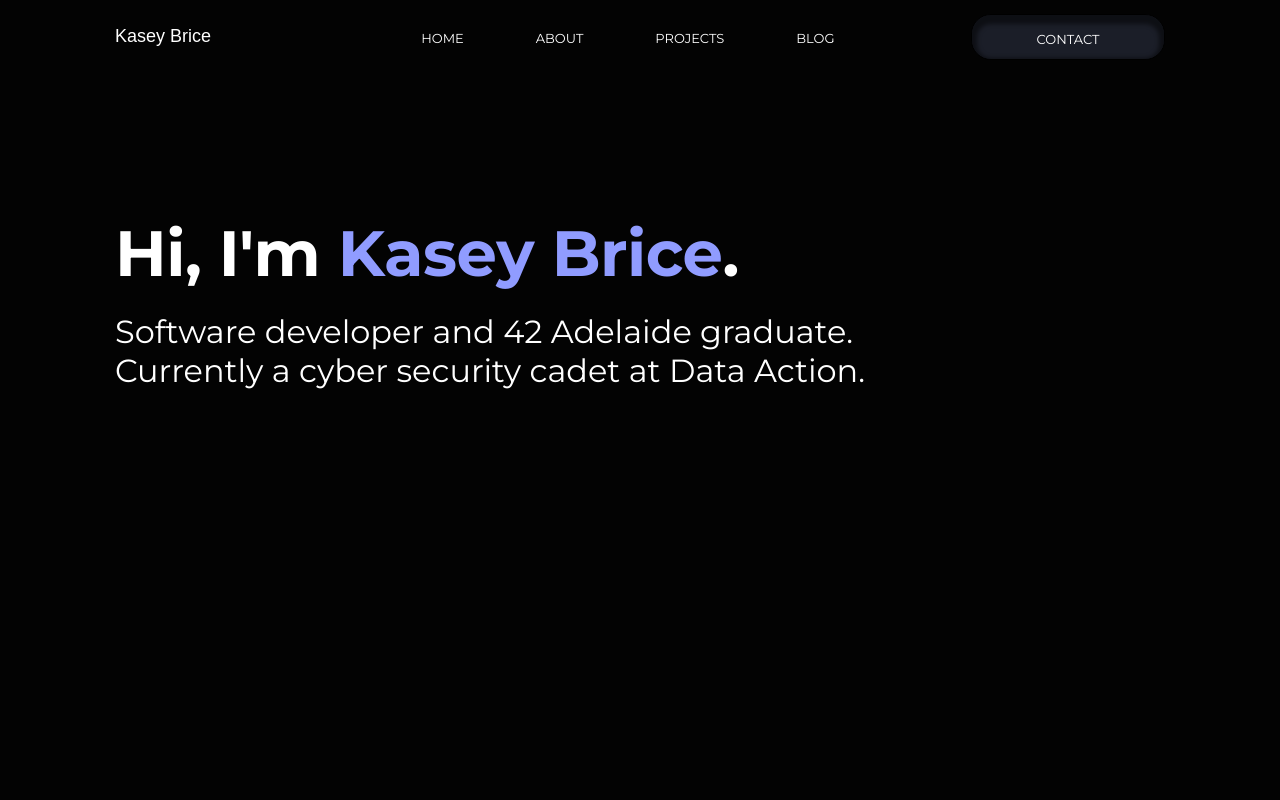
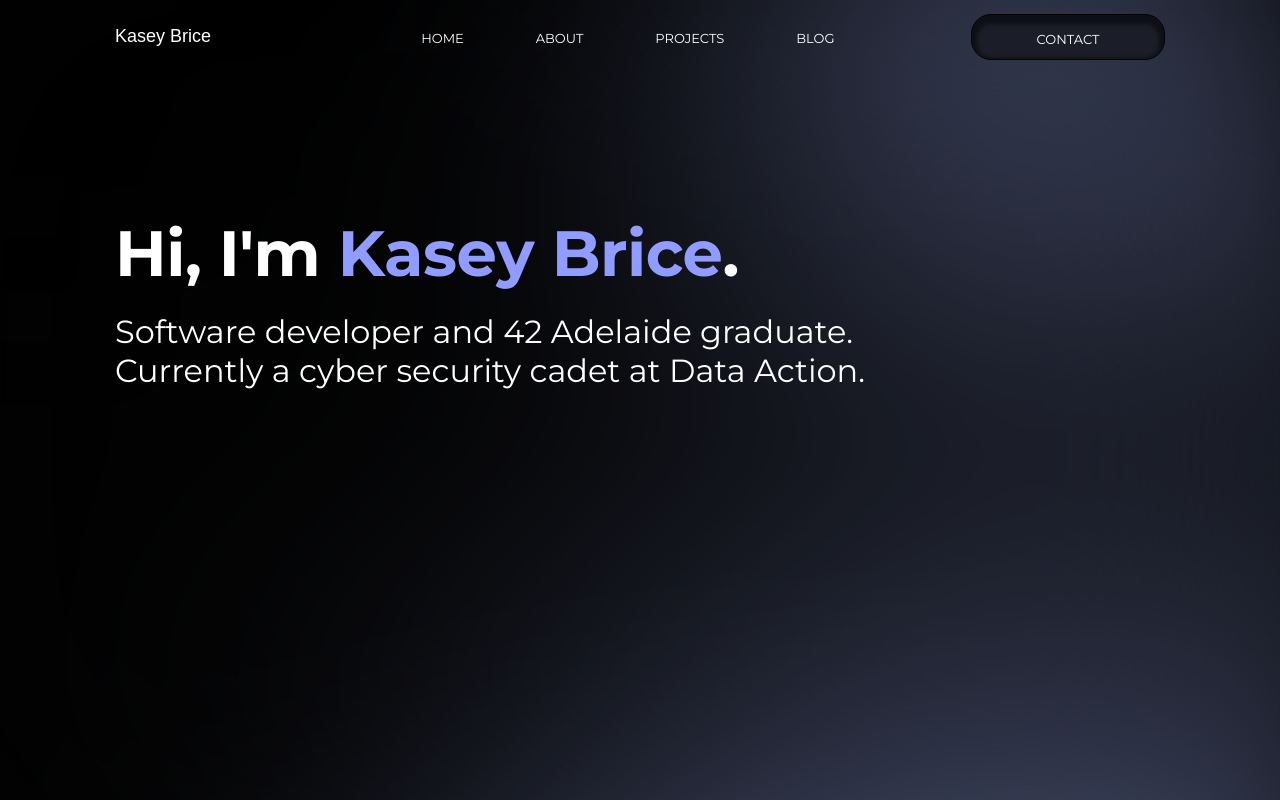
Before and after one commit to kaseypsbrice/kaseypsbrice.github.io, a Vue app: page / in a window 1280 px wide. Built offline with nearby package versions, Linux system fonts and the light colour scheme; some icons are missing; a web font is replaced by a local one.

Commit message:
Added bubble background

```diff
--- a/src/assets/main.css
+++ b/src/assets/main.css
@@ -33,3 +33,41 @@ h2 {
     font-weight: bold;
     color: #fff
 }
+
+.background-blur {
+    top: 0;
+    z-index: -1;
+    position: absolute;
+    width: 100%;
+    height: 100vh;
+    -webkit-backdrop-filter: blur(120px);
+    backdrop-filter: blur(120px);
+    background-color: rgba(0, 0, 0, 0.2);
+}
+
+.bubble-container {
+    position: absolute;
+    width: 100%;
+    height: 100%;
+    z-index: -2;
+    clip-path: inset(0);
+    overflow: hidden;
+    top: 0;
+}
+
+/* I'm aware that the following could've been done better, but I'm in a rush ^^;; */
+.ellipse-right {
+    overflow: hidden;
+    position: fixed;
+    -webkit-filter: blur(120px);
+    filter: blur(120px);
+    box-shadow: inset 0 4px 4px 104px rgba(0, 0, 0, 0.25);
+}
+
+.ellipse-left {
+    overflow: hidden;
+    position: fixed;
+    -webkit-filter: blur(120px);
+    filter: blur(120px);
+    box-shadow: inset 0 4px 4px 0 rgba(0, 0, 0, 0.25);
+}
--- a/src/views/About.vue
+++ b/src/views/About.vue
@@ -3,15 +3,26 @@ import { Icon } from "@iconify/vue";
 </script>
 
 <template>
+    <div class="background-blur"></div>
+    <div class="bubble-container">
+        <div class="ellipse-right bubble-right"></div>
+        <div class="ellipse-left bubble-left"></div>
+    </div>
     <main>
         <div class="title">
             About <span class="coloured-txt">Me</span>.
         </div>
         <div class="box">
             <div class="social-icons">
-                <a href="https://github.com/kaseypsbrice" target="_blank"><Icon icon="jam:github" height="3em" /></a>
-                <a href="https://www.linkedin.com/in/kaseybrice/" target="_blank"><Icon icon="pajamas:linkedin" height="3em" /></a>
-                <a href="https://k-42.itch.io/" target="_blank"><Icon icon="cib:itch-io" height="3em" /></a>
+                <a href="https://github.com/kaseypsbrice" target="_blank">
+                    <Icon icon="jam:github" height="3em" />
+                </a>
+                <a href="https://www.linkedin.com/in/kaseybrice/" target="_blank">
+                    <Icon icon="pajamas:linkedin" height="3em" />
+                </a>
+                <a href="https://k-42.itch.io/" target="_blank">
+                    <Icon icon="cib:itch-io" height="3em" />
+                </a>
             </div>
             <section class="my-story">
                 <h2>
@@ -52,6 +63,21 @@ import { Icon } from "@iconify/vue";
 
 <style lang="scss" scoped>
 
+.bubble-right {
+    width: 787.3px;;
+    height: 759.6px;;
+    bottom: 0;
+    right: 0;
+    background-image: radial-gradient(circle at 77% 76%, #7f8ec5 17%, #030303 41%);
+}
+.bubble-left {
+    width: 447px;
+    height: 723px;
+    left: -5%;
+    bottom: 0;
+    background-image: radial-gradient(circle at 83% 50%, #7f8ec5 12%, #030303 70%);
+}
+
 main {
     margin-top: 6.3%;
 
@@ -89,6 +115,7 @@ main {
                 }
             }
         }
+
         .my-story {
             position: relative;
             float: left;
@@ -96,6 +123,7 @@ main {
             margin-top: 3.2%;
             width: 32%;
         }
+
         .highlights {
             position: relative;
             top: 0;
@@ -106,5 +134,4 @@ main {
         }
     }
 }
-
 </style>
--- a/src/views/HomeView.vue
+++ b/src/views/HomeView.vue
@@ -3,6 +3,11 @@ import { Icon } from "@iconify/vue";
 </script>
 
 <template>
+    <div class="background-blur"></div>
+    <div class="bubble-container">
+        <div class="ellipse-right bubble-right"></div>
+        <div class="ellipse-left bubble-left"></div>
+    </div>
     <main>
         <div class="title">
             Hi, I'm <span class="coloured-txt">Kasey Brice</span>.
@@ -12,15 +17,36 @@ import { Icon } from "@iconify/vue";
             </div>
         </div>
         <div class="social-icons">
-        <a href="https://github.com/kaseypsbrice" target="_blank"><Icon icon="jam:github" height="3em" /></a>
-        <a href="https://www.linkedin.com/in/kaseybrice/" target="_blank"><Icon icon="pajamas:linkedin" height="3em" /></a>
-        <!-- <Icon icon="icomoon-free:instagram" height="2.6em" /> -->
-        <a href="https://k-42.itch.io/" target="_blank"><Icon icon="cib:itch-io" height="3em" /></a>
+            <a href="https://github.com/kaseypsbrice" target="_blank">
+                <Icon icon="jam:github" height="3em" />
+            </a>
+            <a href="https://www.linkedin.com/in/kaseybrice/" target="_blank">
+                <Icon icon="pajamas:linkedin" height="3em" />
+            </a>
+            <a href="https://k-42.itch.io/" target="_blank">
+                <Icon icon="cib:itch-io" height="3em" />
+            </a>
         </div>
     </main>
 </template>
 
 <style lang="scss" scoped>
+
+.bubble-left {
+    bottom: -50%;
+    left: -100%;
+    width: 2605.4px;
+    height: 911px;
+    background-image: radial-gradient(circle at 91% 119%, #7f8ec5 9%, #030303 40%);
+}
+
+.bubble-right {
+    width: 814px;
+    height: 877.6px;
+    top: -40%;
+    right: 0;
+    background-image: radial-gradient(circle at 82% 75%, #7f8ec5, #030303 70%);
+}
 
 main {
     margin-top: 13%;
@@ -31,6 +57,7 @@ main {
         font-size: 32px;
         letter-spacing: normal;
     }
+
     .social-icons {
         display: flex;
         align-items: center;
@@ -49,5 +76,4 @@ main {
         }
     }
 }
-
 </style>
--- a/src/views/Projects.vue
+++ b/src/views/Projects.vue
@@ -5,6 +5,11 @@ import ContactForm from "../components/ContactForm.vue";
 </script>
 
 <template>
+    <div class="background-blur"></div>
+    <div class="bubble-container">
+        <div class="ellipse-right bubble-right"></div>
+        <div class="ellipse-left bubble-left"></div>
+    </div>
     <main>
         <div class="title">
             <span class="coloured-txt">My</span> Projects.
@@ -61,11 +66,33 @@ import ContactForm from "../components/ContactForm.vue";
             ctaLink=""
             />
         </div>
-        <ContactForm />
+        <!-- <ContactForm /> -->
     </main>
 </template>
 
 <style lang="scss" scoped>
+
+.bubble-container {
+    height: 124%;
+}
+.background-blur {
+    height: 124%;
+}
+.bubble-right {
+    width: 787.3px;;
+    height: 759.6px;;
+    bottom: 0;
+    right: 0;
+    background-image: radial-gradient(circle at 122% 50%, #7f8ec5 25%, #030303 58%);
+}
+.bubble-left {
+    width: 447px;
+    height: 723px;
+    left: 0;
+    bottom: -28%;
+    background-color: #7f8ec5;
+    opacity: 0.9;
+}
 
 main {
     margin-top: 6.3%;
```
Lines whose indentation alone changed are shown as unchanged.
